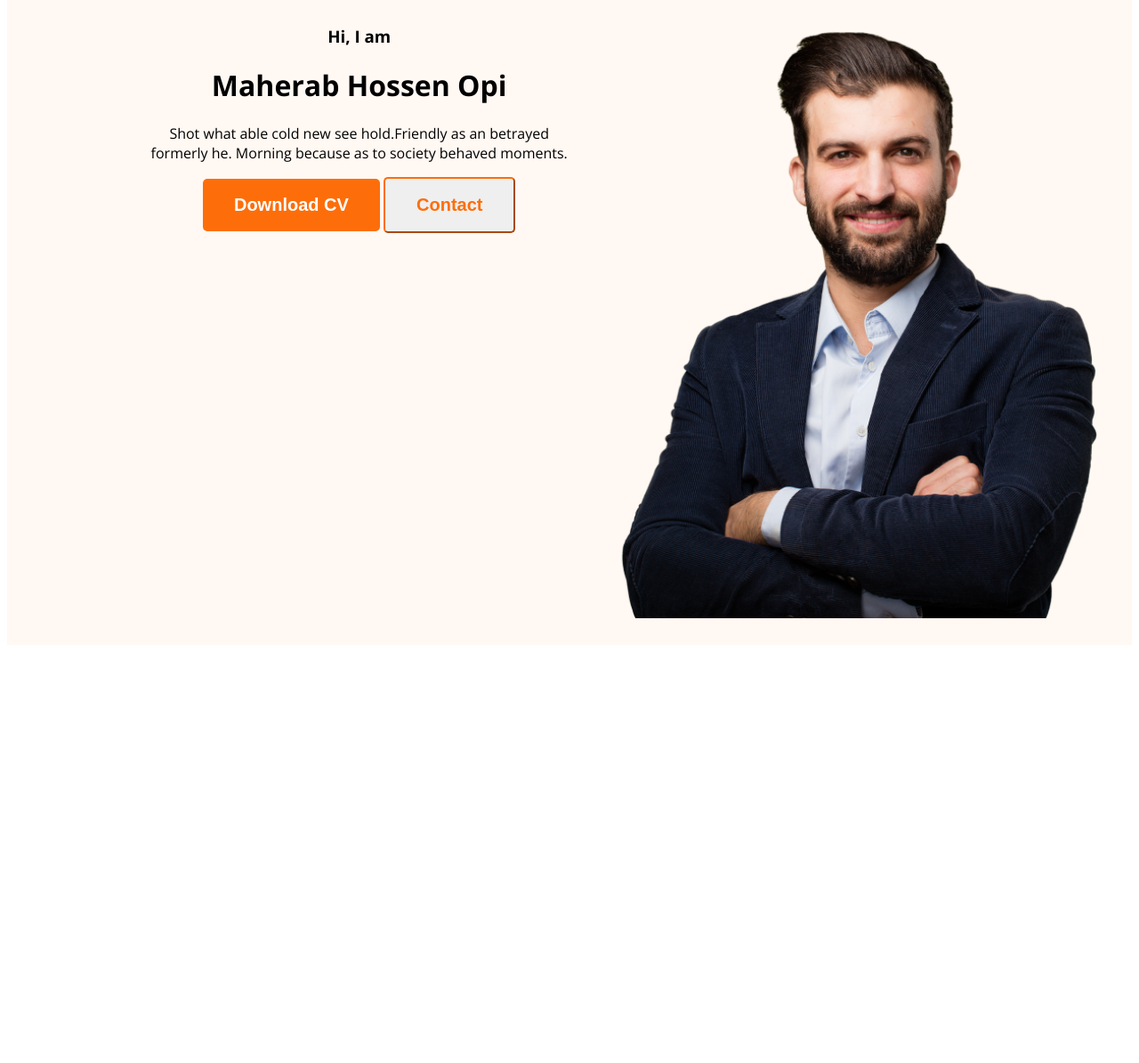
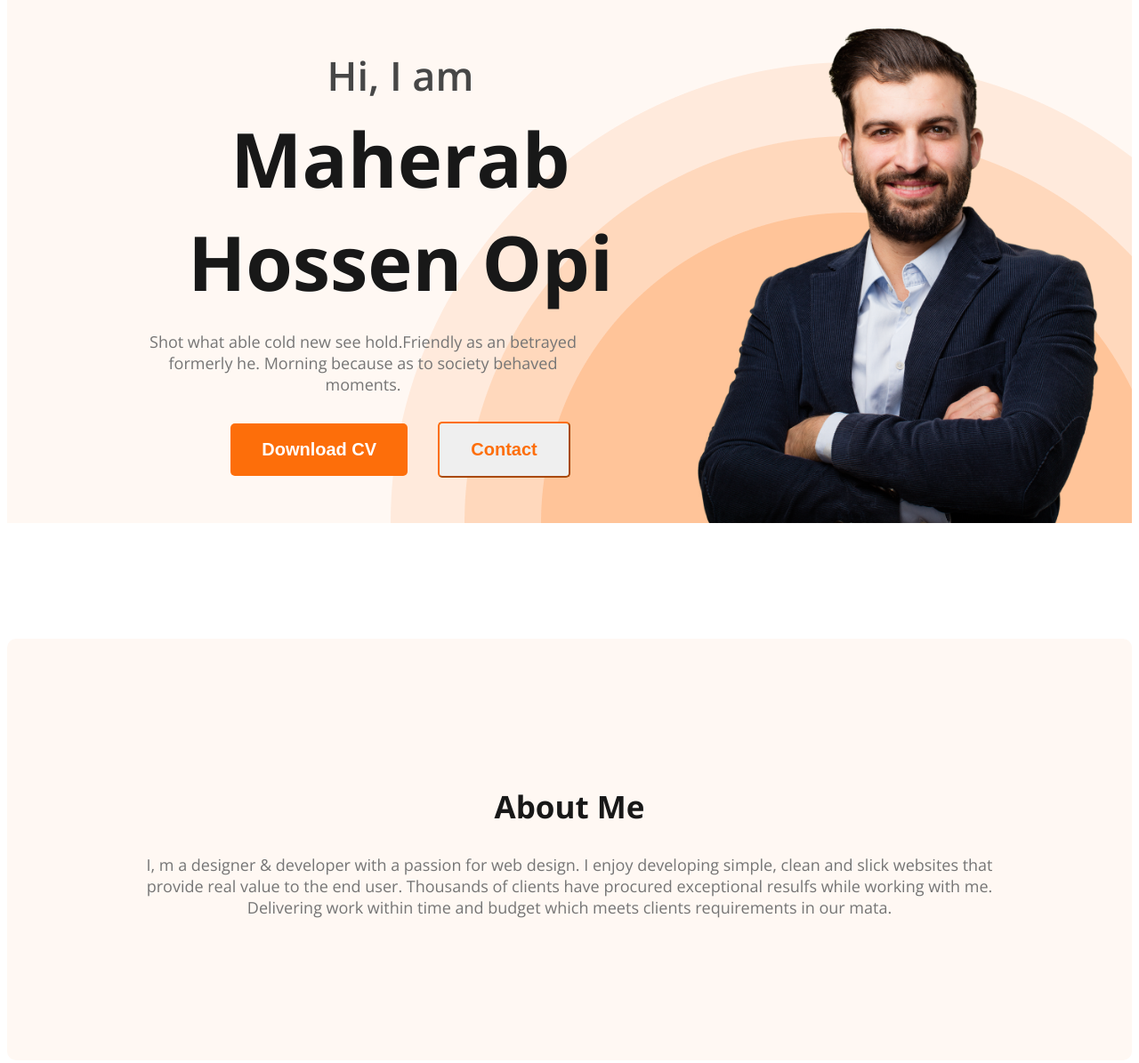
Before and after one commit to MHOPI98/developer-portfolio, a plain HTML site: page index.html in a window 1280 px wide. Shown: the part 180-1375 px from the top of the page at 89% size. Before the commit the page ends 913 px from the top, so only its background shows below. Drawn offline with nearby package versions, Linux system fonts and the light colour scheme.

Commit message:
about add

```diff
--- a/index.html
+++ b/index.html
@@ -1,5 +1,6 @@
 <!DOCTYPE html>
 <html lang="en">
+
 <head>
     <meta charset="UTF-8">
     <meta name="viewport" content="width=device-width, initial-scale=1.0">
@@ -10,6 +11,7 @@
     <link href="https://fonts.googleapis.com/css2?family=Open+Sans:wght@400;600;700;800&display=swap" rel="stylesheet">
     <link rel="stylesheet" href="style/index.css">
 </head>
+
 <body>
     <header class="header">
         <nav>
@@ -22,15 +24,28 @@
         </nav>
         <div class="banner">
 
-            <div >
+            <div>
                 <h3 class="banner-greeting">Hi, I am</h3>
                 <h1 class="banner-title">Maherab Hossen Opi</h1>
-                <p>Shot what able cold new see hold.Friendly as an betrayed formerly he. Morning because as to society behaved moments.</p>
+                <p class="banner-content">Shot what able cold new see hold.Friendly as an betrayed formerly he. Morning
+                    because as to society behaved moments.</p>
                 <button class="btn-p">Download CV</button>
                 <button class="btn-t">Contact</button>
             </div>
             <img class="pic" src="images/hardy.png" alt="">
         </div>
     </header>
+    <main>
+        <div class="about">
+            <h3 class="selection-title">About Me</h3>
+            <p class="selection-content">
+                I, m a designer & developer with a passion for web design. I enjoy developing simple, clean and slick
+                websites that provide real value to the end user. Thousands of clients have procured exceptional resulfs
+                while working with me. Delivering work within time and budget which meets clients requirements in our
+                mata.
+            </p>
+        </div>
+    </main>
 </body>
+
 </html>
--- a/style/index.css
+++ b/style/index.css
@@ -1,41 +1,52 @@
 /* common shared styles */
-body{
+body {
     font-family: 'Open Sans', sans-serif;
 }
-.header{
+
+.header {
     background: #FFF8F3;
+    background-image: url('../images/header_bg.png');
+    background-repeat: no-repeat;
+    background-position: bottom right;
 }
+
 /* nav related style */
-nav{
+nav {
     display: flex;
     justify-content: space-between;
     align-items: center;
     padding: 0 200px;
 }
-.nav-title{
-    color:  #181818;
+
+.nav-title {
+    color: #181818;
     font-size: 45px;
     font-weight: 800;
 
 }
-.orange{
-    color:#FD6E0A;;
+
+.orange {
+    color: #FD6E0A;
+    ;
 }
- nav>ul {
+
+nav>ul {
     display: flex;
     align-items: center;
 }
-nav li
-{
+
+nav li {
     list-style: none;
     margin-right: 50px;
 
 }
-nav a{
+
+nav a {
     text-decoration: none;
     color: #474747;
 }
-.btn-p{
+
+.btn-p {
     border-radius: 5px;
     background: #FD6E0A;
     padding: 18px 35px;
@@ -43,20 +54,76 @@ nav a{
     font-size: 20px;
     font-weight: 700;
     border: 0;
+    margin-right: 30px;
 }
-.btn-t{
+
+.btn-t {
     border-radius: 5px;
     padding: 18px 35px;
     font-size: 20px;
     font-weight: 700;
-    border-color:#FD6E0A;
+    border-color: #FD6E0A;
     color: #FD6E0A;
 }
-.banner{
-    padding: 30px 30px 30px 150px;
+
+.banner {
+    padding: 30px 30px 0px 150px;
     display: flex;
     text-align: center;
+    justify-content: space-between;
 }
-.banner .pic{
-    width: 100%;
+
+.banner .pic {
+    width: 500px;
 }
+
+.banner-greeting {
+    color: #474747;
+    font-size: 45px;
+    font-weight: 600;
+    margin-bottom: 5px;
+
+}
+
+.banner-title {
+    color: #181818;
+    font-size: 85px;
+    font-weight: 700;
+    margin-top: 0;
+    margin-bottom: 20px;
+}
+
+.banner-content {
+    color: #757575;
+    font-size: 18px;
+    font-weight: 400;
+    margin-bottom: 30px;
+    max-width: 500px;
+}
+
+.selection-title {
+
+    color: #181818;
+    text-align: center;
+    font-size: 35px;
+    font-weight: 700;
+    margin-bottom: 30px;
+}
+
+.selection-content {
+    color:  #757575;
+    text-align: center;
+    font-size: 18px;
+    font-weight: 400;
+    margin-top: 0;
+    margin-bottom: 30px;
+}
+
+
+/* about section  */
+.about{
+    padding: 130px;
+    border-radius: 10px;
+    background: #FFF8F3;
+    margin: 130px 0;
+}
```
Lines whose indentation alone changed are shown as unchanged.
